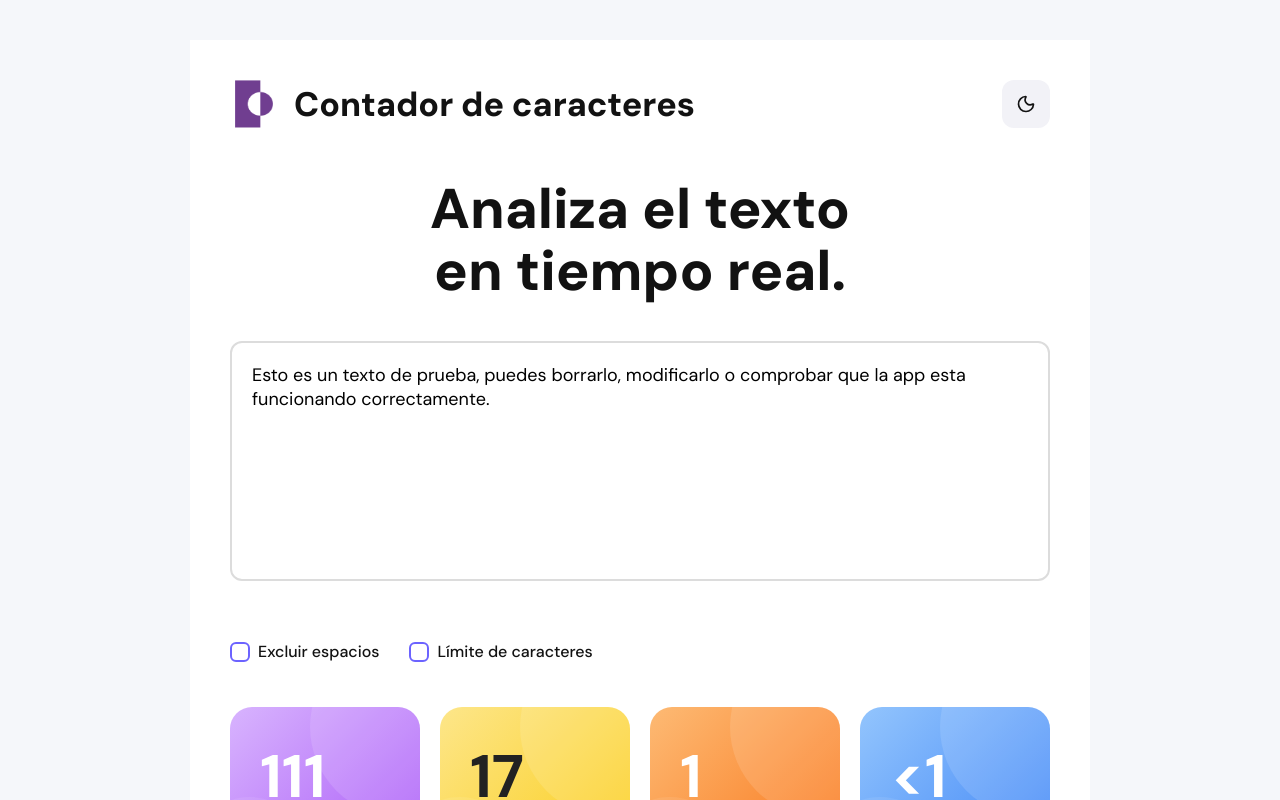
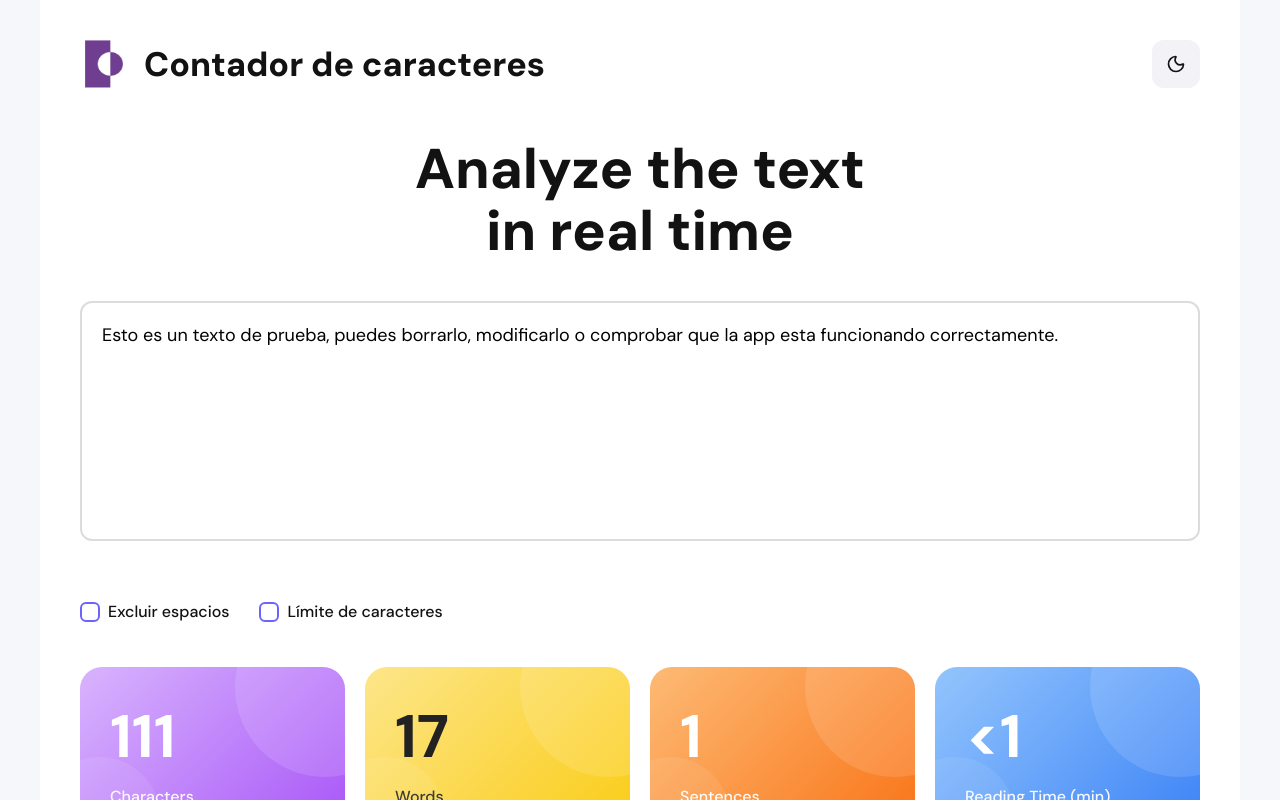
Before and after one commit to malegallardo375-lang/character-counter-proyect, a React (Vite) app: page / in a window 1280 px wide. Shown: the top 800 px of the page. Built offline with nearby package versions, Linux system fonts and the light colour scheme.

Commit message:
feat: finalize character counter application

```diff
--- a/src/App.jsx
+++ b/src/App.jsx
@@ -113,8 +113,8 @@ const App = () => {
       />
 
       <h2>
-        Analiza el texto <br />
-        en tiempo real.
+       Analyze the text <br />
+        in real time
       </h2>
 
       <WriteArea
--- a/src/index.css
+++ b/src/index.css
@@ -21,7 +21,7 @@ body {
 }
 
 body.dark-theme {
-  color: white;
+  background: #12131a;
 }
 
 
@@ -31,18 +31,21 @@ body.dark-theme {
 
 main {
   width: 100%;
-  min-height:100vh;
-  padding:40px;
-  max-width: 900px;
-  margin: 40px auto;
+  max-width: 1200px;
+  min-height: 100vh;
+
+  margin: 0 auto;
+  padding: 40px;
+
+  box-sizing: border-box;
+
   animation: fadeUp .6s ease;
 }
 
-.container{
-    width:90%;
-    max-width:900px;
-    margin:0 auto;
+main.dark-theme {
+  background: transparent;
 }
+
 
 
 /* ===========================
```
